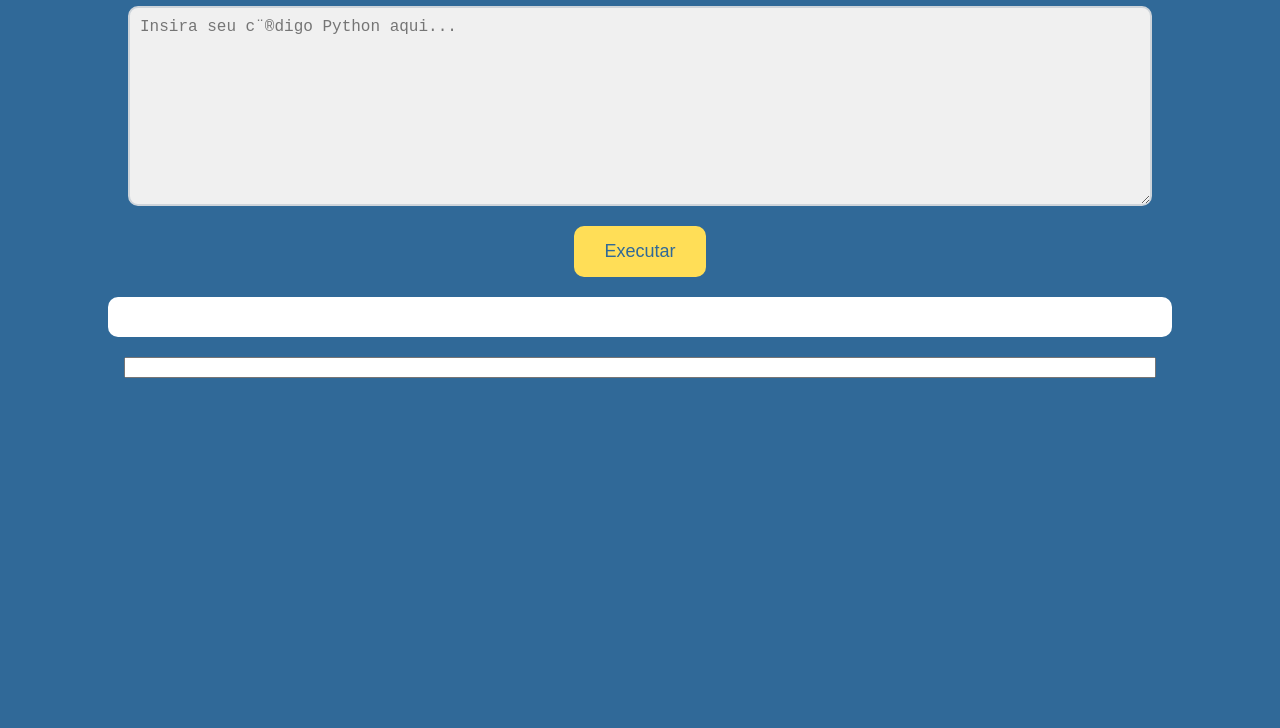
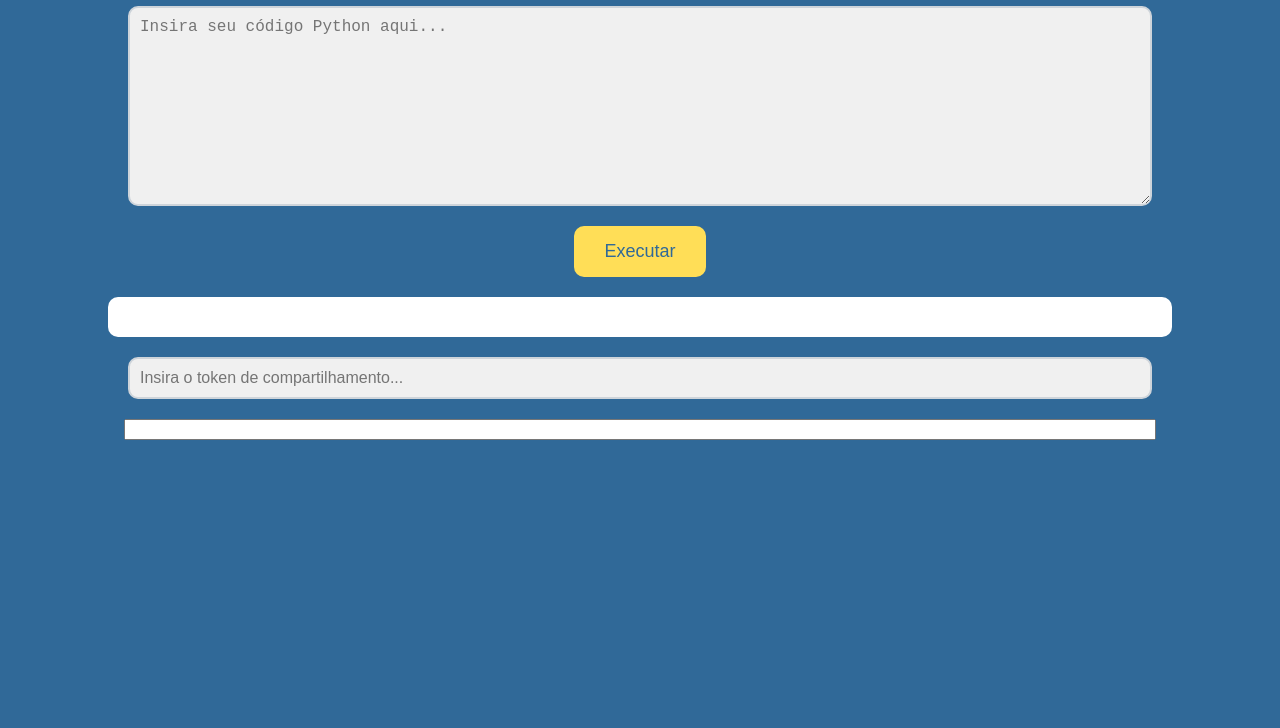
Before and after one commit to DvSCS/PlaygroundPy-test, a plain HTML site: page index.html in a window 1280 px wide. Shown: the part 72-800 px from the top of the page. Drawn offline with Linux system fonts and the light colour scheme.

Commit message:
Update index.html

```diff
--- a/index.html
+++ b/index.html
@@ -62,6 +62,19 @@
             line-height: 1.6;
         }
 
+        #token-input {
+            width: 80%;
+            margin: 20px auto;
+            display: block;
+            border-radius: 10px;
+            border: 2px solid #ced4da;
+            padding: 10px;
+            box-sizing: border-box;
+            font-size: 16px;
+            background-color: #f0f0f0; /* Cinza claro */
+            color: #306998; /* Azul do Python */
+        }
+
         #url-input {
             width: 80%;
             margin: 20px auto;
@@ -70,11 +83,12 @@
     </style>
 </head>
 <body>
-    <h1>Executar C¨®digo Python</h1>
-    <textarea id="python-code" placeholder="Insira seu c¨®digo Python aqui..."></textarea>
+    <h1>Executar Código Python</h1>
+    <textarea id="python-code" placeholder="Insira seu código Python aqui..."></textarea>
     <button id="run-button">Executar</button>
     <div id="output"></div>
-    <input type="text" id="url-input" readonly style="width: 80%; margin: 20px auto; display: block;" />
+    <input type="text" id="token-input" placeholder="Insira o token de compartilhamento..." />
+    <input type="text" id="url-input" readonly />
 
     <script>
         document.getElementById('run-button').addEventListener('click', function() {
@@ -90,12 +104,12 @@
             })
             .then(response => response.json())
             .then(data => {
-                output.innerText = data;
-                // Exibe a URL com o ID do resultado
-                document.getElementById('url-input').value = window.location.origin + '/result?id=' + data.result_id;
+                output.innerText = data.output;
+                // Exibe a URL com o token de compartilhamento
+                document.getElementById('url-input').value = window.location.origin + '/result?token=' + data.token;
             })
             .catch(error => {
-                output.innerText = 'Erro ao executar o c¨®digo: ' + error.message;
+                output.innerText = 'Erro ao executar o código: ' + error.message;
             });
         });
     </script>
```
